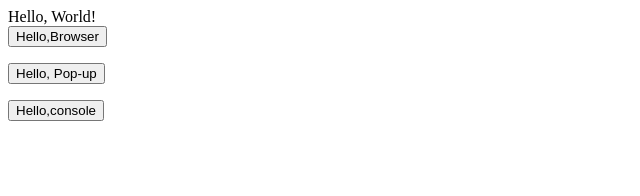
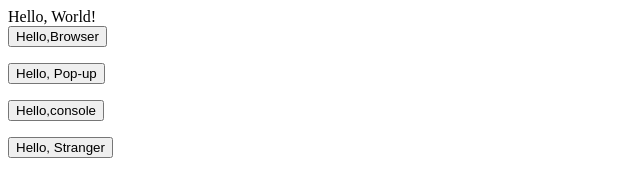
Before and after one commit to T-alabi/hello-world, a plain HTML site: page index.html in a window 1280 px wide. Shown: the whole page, without its empty margins (0-640 px from the left). Drawn offline with Linux system fonts and the light colour scheme.

Commit message:
last button created and working

```diff
--- a/index.html
+++ b/index.html
@@ -13,5 +13,7 @@
       <p id="popup"></p>
       <button onclick="button()">Hello,console</button>
       <p id="console"></p>
+      <button onclick="heystranger()">Hello, Stranger</button>
+      <p id="hey"></p>
 </body>
 </html>
--- a/javastyles.js
+++ b/javastyles.js
@@ -13,3 +13,8 @@ function sayHello() {
    p.innerHTML = console.log("hello, console!");
    p.innerHTML = " "
  }
+ function heystranger() {
+   var person = prompt("why dont you tell me your name", "");
+   var p = document.getElementById("hey").innerHTML =
+        "Hello " + person + ", how are you today?";
+ }
```
